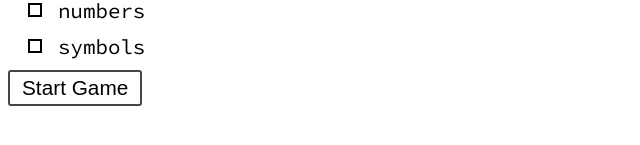
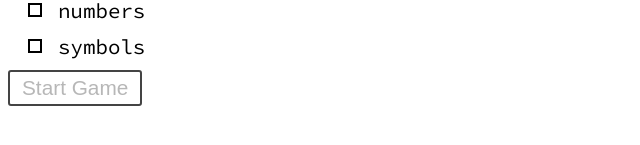
Before and after one commit to kurtpetrek/type-fall, a React (Create React App) app: page / in a window 1280 px wide. Shown: the part 157-302 px from the top of the page, without its empty margins (0-640 px from the left). Built offline with nearby package versions, Linux system fonts and the light colour scheme.

Commit message:
disables start button if no options selected

```diff
--- a/src/components/StartView.js
+++ b/src/components/StartView.js
@@ -29,19 +29,22 @@ export default class StartView extends Component {
   };
 
   onStartGame = () => {
-    this.handleGameStart(this.state.selectedTextOptions);
+    if (this.state.selectedTextOptions.length >= 1) {
+      this.handleGameStart(this.state.selectedTextOptions);
+    }
   };
 
   render() {
-    let { textOptions, selectedTextOptions } = this.state;
+    let {
+      textOptions,
+      selectedTextOptions
+    } = this.state;
 
     textOptions = textOptions.map(val => {
       let checked = false;
-
       if (selectedTextOptions.includes(val)) {
         checked = true;
       }
-
       return (
         <StyledCheckbox
           key={val}
@@ -56,12 +59,19 @@ export default class StartView extends Component {
       );
     });
 
+    const disabled = this.state.selectedTextOptions.length >= 1 ? false : true;
+
     return (
       <div>
         <h1>Type Fall</h1>
         <p>Select the types of characters you would like to practice.</p>
         {textOptions}
-        <Button handleClick={this.onStartGame}>Start Game</Button>
+        <Button
+          handleClick={this.onStartGame}
+          disabled={disabled}
+          >
+            Start Game
+        </Button>
       </div>
     );
   }
```
